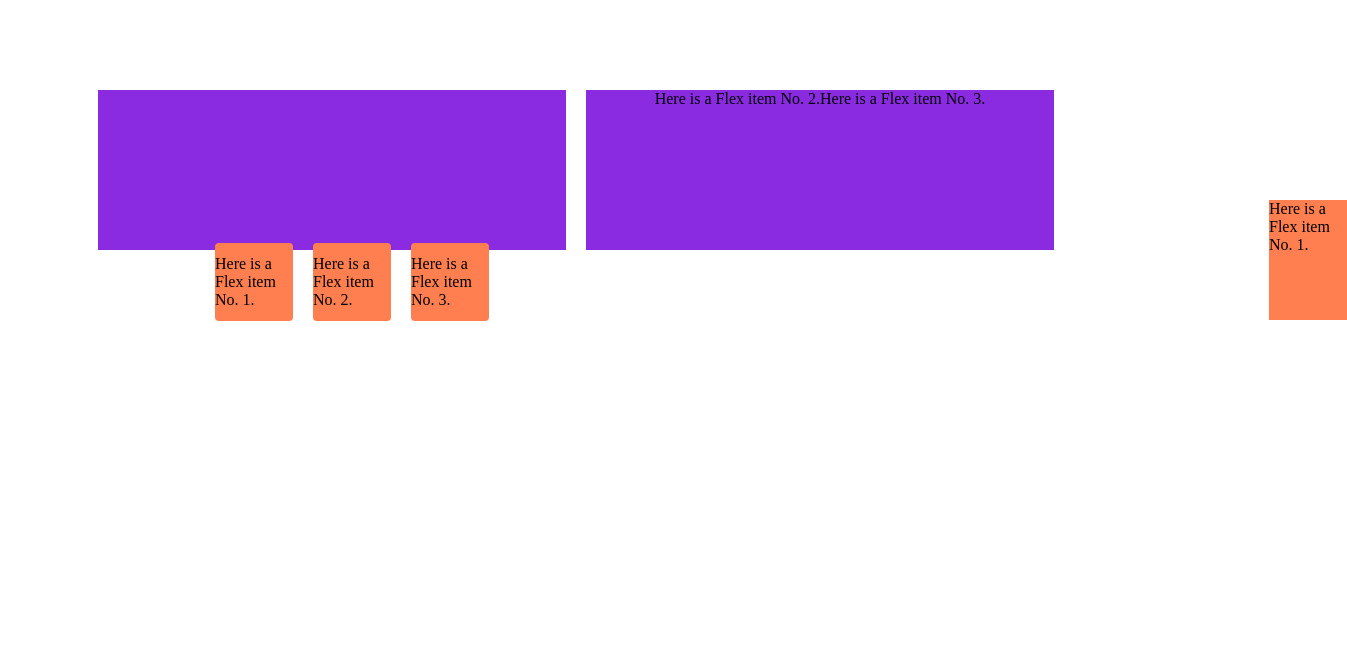
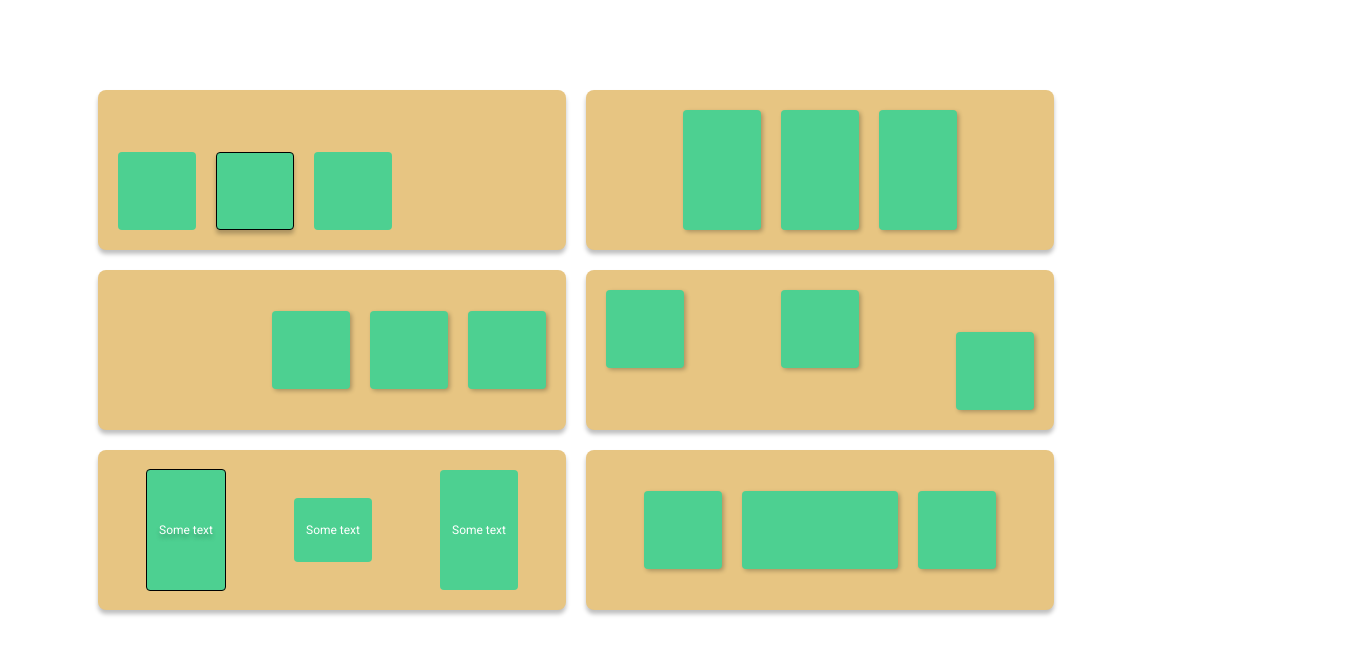
Before and after one commit to Superfelicia/flexbox-fig., a plain HTML site: page index.html in a window 1280 px wide. Shown: the whole page, 1347 px wide, since content can reach past the window. Drawn offline with Linux system fonts and the light colour scheme.

Commit message:
adds in index html and css

```diff
--- a/index.html
+++ b/index.html
@@ -5,21 +5,53 @@
     <meta http-equiv="X-UA-Compatible" content="IE=edge">
     <meta name="viewport" content="width=device-width, initial-scale=1.0">
     <link rel="stylesheet" href="styles/styles.css">
+    <link href="https://fonts.googleapis.com/css2?family=Roboto&display=swap" rel="stylesheet">
     <title>Document</title>
+
 </head>
 <body>
 
     <div class="first-block">
-        <div class="card-first">Here is a Flex item No. 1.</div>
-        <div class="card-middle">Here is a Flex item No. 2.</div>
-        <div class="card-last">Here is a Flex item No. 3.</div>
+        <div class="card-first"></div>
+        <div class="card-middle"></div>
+        <div class="card-last"></div>
     </div>
 
     <div class="second-block">
-        <div class="first-rectangle">Here is a Flex item No. 1.</div>
-        <div class="middle-rectangle">Here is a Flex item No. 2.</div>
-        <div class="last-rectangle">Here is a Flex item No. 3.</div>
+        <div class="first-rectangle"></div>
+        <div class="middle-rectangle"></div>
+        <div class="last-rectangle"></div>
     </div>
+
+
+    <div class="third-block">
+        <div class="first-square"></div>
+        <div class="middle-square"></div>
+        <div class="last-square"></div>
+    </div>
+
+
+   <div class="block-four">
+        <div class="square-one"></div>
+        <div class="square-two"></div>
+        <div class="square-three"></div>
+    </div>
+
+
+    <div class="block-five">
+        <div class="big-one">Some text</div>
+        <div class="small-one">Some text</div>
+        <div class="big-two">Some text</div>
+    </div>
+
+
+    <div class="block-six">
+        <div class="square-uno"></div>
+        <div class="square-long"></div>
+        <div class="square-dos"></div>
+    </div>
+
+
 
 
 
--- a/styles/styles.css
+++ b/styles/styles.css
@@ -5,55 +5,54 @@
     flex-direction: row;
     align-items: flex-end;
     flex-wrap: nowrap;
-    background: blueviolet;
+    background: #e7c582;
     position: absolute;
     width: 468px;
     height: 160px;
     left: 98px;
     top: 90px;
+    box-shadow: 0px 4px 4px rgba(0, 0, 0, 0.25);
+    border-radius: 8px;
 }
 
 .card-first {
-    position: absolute;
+    /*position: absolute;*/
     width: 78px;
     height: 78px;
     left: 117px;
     top: 153px;
-    background: coral;
+    margin: 0px 10px 20px 20px;
+    background: #4dd091;
     border-radius: 4px;
-    display: flex;
-    flex-direction: row;
-    justify-content: flex-end;
-    align-items: center;
 }
 
 .card-middle {
-    position: absolute;
+    /*position: absolute;*/
     width: 78px;
     height: 78px;
     left: 215px;
     top: 153px;
-    background: coral;
+    margin: 0px 10px 20px;
+    background: #4dd091;
+    border: 1px solid #000000;
+    box-sizing: border-box;
+    box-shadow: 0px 4px 4px rgba(0, 0, 0, 0.25);
     border-radius: 4px;
-    display: flex;
-    flex-direction: row;
-    justify-content: flex-end;
-    align-items: center;
-    align-content: space-between;
 }
 
 .card-last {
-    position: absolute;
+    /*position: absolute;*/
     width: 78px;
     height: 78px;
     left: 313px;
     top: 153px;
-    background: coral;
+    margin: 0px 10px 20px;
+    background: #4dd091;
     border-radius: 4px;
     display: flex;
     flex-direction: row;
-    justify-content: flex-end;
-    align-items: center;
+    border-radius: 4px;
+
 }
 
 /*second block*/
@@ -62,21 +61,281 @@
     display: flex;
     flex-direction: row;
     justify-content: center;
-    background: blueviolet;
+    background: #e7c582;
     position: absolute;
     width: 468px;
     height: 160px;
     left: 586px;
     top: 90px;
+    box-shadow: 0px 4px 4px rgba(0, 0, 0, 0.25);
+    border-radius: 8px;
 }
 
 .first-rectangle {
-    position: absolute;
+
     width: 78px;
     height: 120px;
     left: 683px;
     top: 110px;
-    background: coral;
-    /*box-shadow: 2px 2px 4px rgba(0, 0, 0, 0.25);
-    border-radius: 4px;*/
+    margin: 20px 10px;
+    background: #4dd091;
+    box-shadow: 2px 2px 4px rgba(0, 0, 0, 0.25);
+    border-radius: 4px;
 }
+
+.middle-rectangle {
+    width: 78px;
+    height: 120px;
+    left: 781px;
+    top: 110px;
+    margin: 20px 10px;
+    background: #4dd091;
+    box-shadow: 2px 2px 4px rgba(0, 0, 0, 0.25);
+    border-radius: 4px;
+}
+
+.last-rectangle {
+    width: 78px;
+    height: 120px;
+    left: 879px;
+    top: 110px;
+    margin: 20px 10px;
+    background: #4dd091;
+    box-shadow: 2px 2px 4px rgba(0, 0, 0, 0.25);
+    border-radius: 4px;
+}
+
+.third-block {
+    display: flex;
+    flex-direction: row;
+    justify-content: flex-end;
+    align-items: center;
+    flex-wrap: nowrap;
+    background: #e7c582;
+    position: absolute;
+    width: 468px;
+    height: 160px;
+    left: 98px;
+    top: 270px;
+    box-shadow: 0px 4px 4px rgba(0, 0, 0, 0.25);
+    border-radius: 8px;
+}
+
+.first-square {
+    width: 78px;
+    height: 78px;
+    left: 117px;
+    top: 153px;
+    margin-left: 10px;
+    margin-right: 10px;
+    background: #4dd091;
+    box-shadow: 2px 2px 4px rgba(0, 0, 0, 0.25);
+    border-radius: 4px;
+}
+
+.middle-square {
+    width: 78px;
+    height: 78px;
+    left: 215px;
+    top: 153px;
+    margin-left: 10px;
+    margin-right: 10px;
+    background: #4dd091;
+    box-shadow: 2px 2px 4px rgba(0, 0, 0, 0.25);
+    border-radius: 4px;
+}
+
+.last-square {
+    width: 78px;
+    height: 78px;
+    left: 313px;
+    top: 153px;
+    margin-left: 10px;
+    margin-right: 20px;
+    background: #4dd091;
+    box-shadow: 2px 2px 4px rgba(0, 0, 0, 0.25);
+    border-radius: 4px;
+}
+
+.block-four {
+    display: flex;
+    flex-direction: row;
+    justify-content: space-between;
+    flex-wrap: nowrap;
+    background: #e7c582;
+    position: absolute;
+    width: 468px;
+    height: 160px;
+    left: 586px;
+    top: 270px;
+    box-shadow: 0px 4px 4px rgba(0, 0, 0, 0.25);
+    border-radius: 8px;
+}
+
+.square-one {
+    width: 78px;
+    height: 78px;
+    left: 606px;
+    top: 290px;
+    margin-left: 20px;
+    margin-right: 10px;
+    margin-top: 20px;
+    background: #4dd091;
+    box-shadow: 2px 2px 4px rgba(0, 0, 0, 0.25);
+    border-radius: 4px;
+}
+
+.square-two {
+    width: 78px;
+    height: 78px;
+    left: 781px;
+    top: 290px;
+    margin-left: 10px;
+    margin-right: 10px;
+    margin-top: 20px;
+    background: #4dd091;
+    box-shadow: 2px 2px 4px rgba(0, 0, 0, 0.25);
+    border-radius: 4px;
+}
+
+.square-three {
+    width: 78px;
+    height: 78px;
+    left: 956px;
+    top: 332px;
+    margin-left: 10px;
+    margin-right: 20px;
+    margin-bottom: 20px;
+    background: #4dd091;
+    box-shadow: 2px 2px 4px rgba(0, 0, 0, 0.25);
+    border-radius: 4px;
+    align-self: flex-end;
+}
+
+.block-five {
+    display: flex;
+    flex-direction: row;
+    justify-content: space-evenly;
+    align-items: center;
+    flex-wrap: nowrap;
+    background: #e7c582;
+    position: absolute;
+    width: 468px;
+    height: 160px;
+    left: 98px;
+    top: 450px;
+    box-shadow: 0px 4px 4px rgba(0, 0, 0, 0.25);
+    border-radius: 8px;
+}
+
+.big-one {
+    display: flex;
+    width: 78px;
+    height: 120px;
+    left: 161px;
+    top: 470px;
+    margin: 20px 20px 20px 20px;
+    justify-content: center;
+    align-items: center;
+    background: #4dd091;
+    border-radius: 4px;
+    /*some text*/
+    font-family: 'Roboto', sans-serif;
+    font-style: normal;
+    font-weight: normal;
+    font-size: 12px;
+    line-height: 14px;
+    color: #ffffff;
+    border: 1px solid #000000;
+    text-shadow: 0px 4px 4px rgba(0, 0, 0, 0.25);
+}
+
+.small-one {
+    display: flex;
+    width: 78px;
+    height: 64px;
+    left: 293px;
+    top: 493px;
+    margin: 20px 20px 20px 20px;
+    justify-content: center;
+    align-items: center;
+    background: #4dd091;
+    border-radius: 4px;
+    /*some text*/
+    font-family: 'Roboto', sans-serif;
+    font-style: normal;
+    font-weight: normal;
+    font-size: 12px;
+    line-height: 14px;
+    color: #ffffff;
+}
+
+.big-two {
+    display: flex;
+    width: 78px;
+    height: 120px;
+    left: 161px;
+    top: 470px;
+    margin: 20px 20px 20px 20px;
+    justify-content: center;
+    align-items: center;
+    background: #4dd091;
+    border-radius: 4px;
+    /*some text*/
+    font-family: 'Roboto', sans-serif;
+    font-style: normal;
+    font-weight: normal;
+    font-size: 12px;
+    line-height: 14px;
+    color: #ffffff;
+}
+
+.block-six {
+    display: flex;
+    flex-direction: row;
+    justify-content: center;
+    align-items: center;
+    flex-wrap: nowrap;
+    background: #e7c582;
+    position: absolute;
+    width: 468px;
+    height: 160px;
+    left: 586px;
+    top: 450px;
+    box-shadow: 0px 4px 4px rgba(0, 0, 0, 0.25);
+    border-radius: 8px;
+}
+
+.square-uno {
+    width: 78px;
+    height: 78px;
+    left: 644px;
+    top: 491px;
+    margin-left: 20px;
+    background: #4dd091;
+    box-shadow: 2px 2px 4px rgba(0, 0, 0, 0.25);
+    border-radius: 4px;
+}
+
+.square-long {
+    width: 156px;
+    height: 78px;
+    left: 742px;
+    top: 491px;
+    margin-left: 20px;
+    margin-right: 20px;
+    background: #4dd091;
+    box-shadow: 2px 2px 4px rgba(0, 0, 0, 0.25);
+    border-radius: 4px;
+}
+
+.square-dos {
+    width: 78px;
+    height: 78px;
+    left: 918px;
+    top: 491px;
+    margin-right: 20px;
+    background: #4dd091;
+    box-shadow: 2px 2px 4px rgba(0, 0, 0, 0.25);
+    border-radius: 4px;
+}
```
